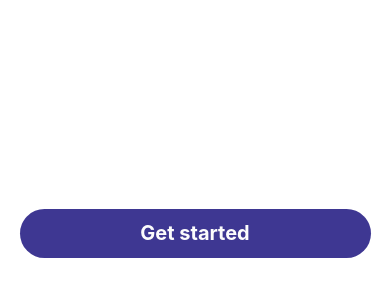
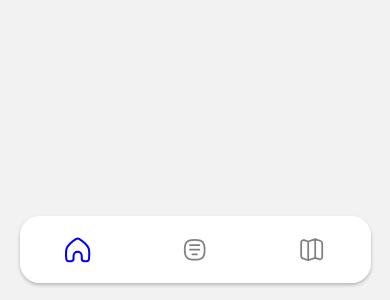
Before and after one commit to TalJa1/AirQualityMonitoring, a React Native app: screen /Home in a window 390 px wide. Before the commit this address had no page. Shown: the part 544-844 px from the top of the page. Built offline with nearby package versions, Linux system fonts and the light colour scheme.

Commit message:
Refactor OnboardingComponent to add goal field in WelcomeViewLast

```diff
--- a/App.tsx
+++ b/App.tsx
@@ -1,16 +1,78 @@
-import React from 'react'; // Add this line to import React
-import {StyleSheet} from 'react-native';
+/* eslint-disable react/no-unstable-nested-components */
+import React from 'react';
+import {StyleSheet, View} from 'react-native';
 import Login from './views/begin/Login';
 import {NavigationContainer} from '@react-navigation/native';
 import {createNativeStackNavigator} from '@react-navigation/native-stack';
 import Onboarding from './views/begin/Onboarding';
+import {createBottomTabNavigator} from '@react-navigation/bottom-tabs';
+import {vh, vw} from './services/styleSheet';
+import Home from './views/main/Home';
+import Rank from './views/main/Rank';
+import Map from './views/main/Map';
+import {homeIcon, mapIcon, rankIcon} from './assets/svgXml';
 
 const Stack = createNativeStackNavigator();
+const Tab = createBottomTabNavigator();
 
 const App = () => {
+  const TabNavigator = () => {
+    return (
+      <View style={styles.tabContainer}>
+        <Tab.Navigator
+          initialRouteName="Home"
+          screenOptions={{
+            tabBarActiveTintColor: 'blue',
+            tabBarInactiveTintColor: 'gray',
+            tabBarShowLabel: false,
+            tabBarStyle: styles.tabBar,
+          }}>
+          <Tab.Screen
+            name="Home"
+            component={Home}
+            options={{
+              headerShown: false,
+              tabBarIcon: ({color, focused}) => {
+                const iconSize = focused ? vw(7) : vw(6);
+                return <View>{homeIcon(iconSize, iconSize, color)}</View>;
+              },
+            }}
+          />
+          <Tab.Screen
+            name="Rank"
+            component={Rank}
+            options={{
+              headerShown: false,
+              tabBarIcon: ({color, focused}) => {
+                const iconSize = focused ? vw(7) : vw(6);
+                return <View>{rankIcon(iconSize, iconSize, color)}</View>;
+              },
+            }}
+          />
+          <Tab.Screen
+            name="Map"
+            component={Map}
+            options={{
+              headerShown: false,
+              tabBarIcon: ({color, focused}) => {
+                const iconSize = focused ? vw(7) : vw(6);
+                return <View>{mapIcon(iconSize, iconSize, color)}</View>;
+              },
+            }}
+          />
+        </Tab.Navigator>
+      </View>
+    );
+  };
+
   return (
     <NavigationContainer>
-      <Stack.Navigator initialRouteName="Onboarding">
+      <Stack.Navigator initialRouteName="Main">
+        <Stack.Screen
+          name="Main"
+          component={TabNavigator}
+          options={{headerShown: false}}
+        />
         <Stack.Screen
           name="Onboarding"
           component={Onboarding}
@@ -26,7 +88,26 @@ const App = () => {
   );
 };
 
-// eslint-disable-next-line @typescript-eslint/no-unused-vars
-const styles = StyleSheet.create({});
+const styles = StyleSheet.create({
+  tabContainer: {
+    position: 'absolute',
+    bottom: vh(2),
+    left: vw(5),
+    right: vw(5),
+    backgroundColor: 'white',
+    borderRadius: 20,
+    shadowColor: '#000',
+    shadowOffset: {width: 0, height: 2},
+    shadowOpacity: 0.25,
+    shadowRadius: 3.84,
+    elevation: 5,
+  },
+  tabBar: {
+    borderTopColor: 'transparent',
+    backgroundColor: 'white',
+    height: vh(8),
+    borderRadius: 20,
+  },
+});
 
 export default App;
--- a/assets/svgXml.tsx
+++ b/assets/svgXml.tsx
@@ -5,6 +5,39 @@ import {SvgXml} from 'react-native-svg';
 
 export const test = (w?: any, h?: any, color?: any) => {
   const xml = ``;
+
+  return <SvgXml xml={xml} width={w} height={h} />;
+};
+
+export const mapIcon = (w?: any, h?: any, color?: any) => {
+  const xml = `<svg width="20" height="20" viewBox="0 0 20 20" fill="none" xmlns="http://www.w3.org/2000/svg">
+<path d="M7 3L3.63246 1.87749C2.33739 1.4458 1 2.40974 1 3.77485V15.5585C1 16.4193 1.55086 17.1836 2.36754 17.4558L7 19M7 3L13 1M7 3V19M13 1L17.6325 2.54415C18.4491 2.81638 19 3.58066 19 4.44152V16.2251C19 17.5903 17.6626 18.5542 16.3675 18.1225L13 17M13 1V17M13 17L7 19" stroke=${
+    color ?? '#6E778B'
+  } stroke-width="1.5" stroke-linecap="round" stroke-linejoin="round"/>
+</svg>
+`;
+
+  return <SvgXml xml={xml} width={w} height={h} />;
+};
+
+export const homeIcon = (w?: any, h?: any, color?: any) => {
+  const xml = `<svg width="20" height="19" viewBox="0 0 20 19" fill="none" xmlns="http://www.w3.org/2000/svg">
+<path d="M4.50008 5.00003C5.96143 3.53868 7.59363 2.41902 8.69761 1.74091C9.50222 1.24668 10.498 1.24668 11.3026 1.74091C12.4065 2.41902 14.0387 3.53868 15.5001 5.00003C18.6685 8.16841 18.5001 10 18.5001 13C18.5001 14.4099 18.3897 15.5988 18.2726 16.4632C18.1494 17.3726 17.3563 18 16.4385 18H15.0001C13.8955 18 13.0001 17.1046 13.0001 16V14C13.0001 13.2044 12.684 12.4413 12.1214 11.8787C11.5588 11.3161 10.7957 11 10.0001 11C9.20444 11 8.44138 11.3161 7.87877 11.8787C7.31616 12.4413 7.00009 13.2044 7.00009 14V16C7.00009 17.1046 6.10466 18 5.00009 18H3.56164C2.64391 18 1.85074 17.3726 1.72757 16.4632C1.61051 15.5988 1.50009 14.4098 1.50009 13C1.50009 10 1.33169 8.16842 4.50008 5.00003Z" stroke=${
+    color ?? '#3E3792'
+  } stroke-width="1.5" stroke-linecap="round" stroke-linejoin="round"/>
+</svg>
+`;
+
+  return <SvgXml xml={xml} width={w} height={h} />;
+};
+
+export const rankIcon = (w?: any, h?: any, color?: any) => {
+  const xml = `<svg width="20" height="20" viewBox="0 0 20 20" fill="none" xmlns="http://www.w3.org/2000/svg">
+<path d="M6 6H14M6 10H14M8 14H12M1.5 10C1.5 3.5 3.5 1.5 10 1.5C16.5 1.5 18.5 3.5 18.5 10C18.5 16.5 16.5 18.5 10 18.5C3.5 18.5 1.5 16.5 1.5 10Z" stroke=${
+    color ?? '#6E778B'
+  } stroke-width="1.5" stroke-linecap="round" stroke-linejoin="round"/>
+</svg>
+`;
 
   return <SvgXml xml={xml} width={w} height={h} />;
 };
--- /dev/null
+++ b/views/main/Home.tsx
@@ -0,0 +1,22 @@
+import {ScrollView, StyleSheet, Text, View} from 'react-native';
+import React from 'react';
+import {SafeAreaView} from 'react-native-safe-area-context';
+import {containerStyle} from '../../services/styleSheet';
+
+const Home = () => {
+  return (
+    <SafeAreaView style={styles.container}>
+      <ScrollView>
+        <View>
+          <Text>Home</Text>
+        </View>
+      </ScrollView>
+    </SafeAreaView>
+  );
+};
+
+export default Home;
+
+const styles = StyleSheet.create({
+  container: containerStyle,
+});
--- /dev/null
+++ b/views/main/Map.tsx
@@ -0,0 +1,22 @@
+import {ScrollView, StyleSheet, Text, View} from 'react-native';
+import React from 'react';
+import {SafeAreaView} from 'react-native-safe-area-context';
+import {containerStyle} from '../../services/styleSheet';
+
+const Map = () => {
+  return (
+    <SafeAreaView style={styles.container}>
+      <ScrollView>
+        <View>
+          <Text>Map</Text>
+        </View>
+      </ScrollView>
+    </SafeAreaView>
+  );
+};
+
+export default Map;
+
+const styles = StyleSheet.create({
+  container: containerStyle,
+});
--- /dev/null
+++ b/views/main/Rank.tsx
@@ -0,0 +1,21 @@
+import {SafeAreaView, ScrollView, StyleSheet, Text, View} from 'react-native';
+import React from 'react';
+import {containerStyle} from '../../services/styleSheet';
+
+const Rank = () => {
+  return (
+    <SafeAreaView style={styles.container}>
+      <ScrollView>
+        <View>
+          <Text>Rank</Text>
+        </View>
+      </ScrollView>
+    </SafeAreaView>
+  );
+};
+
+export default Rank;
+
+const styles = StyleSheet.create({
+  container: containerStyle,
+});
```
